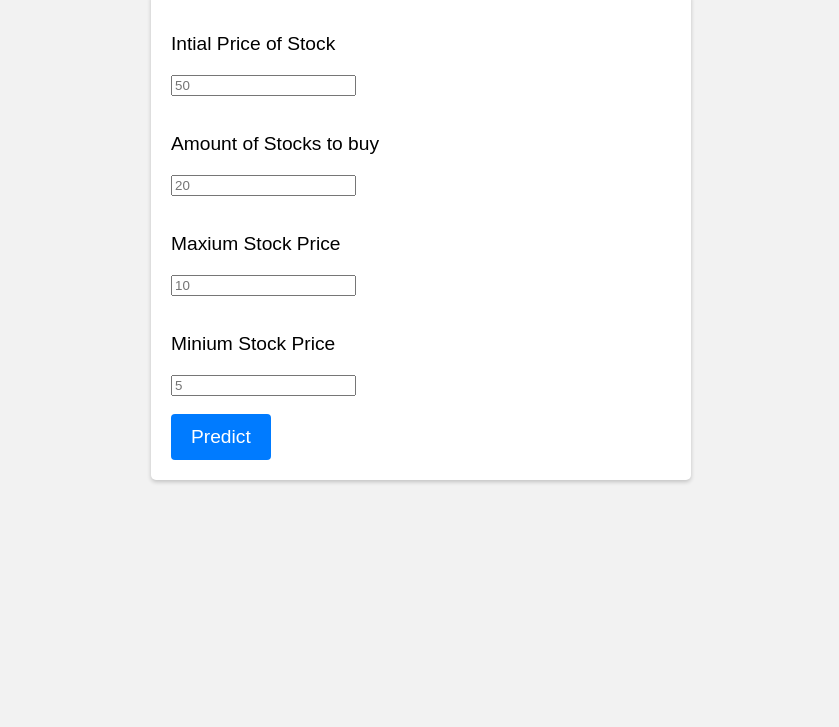
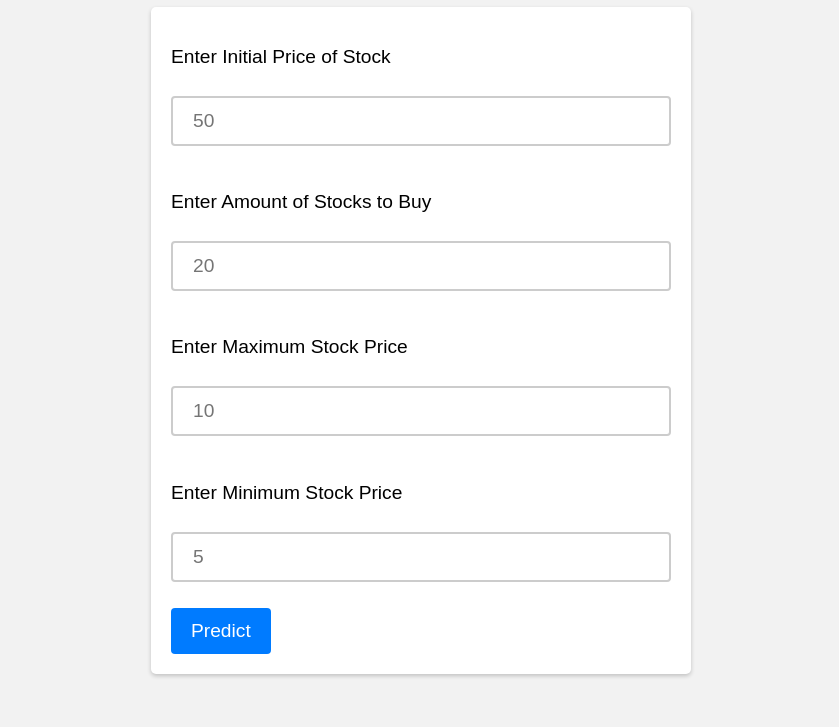
Before and after one commit to NUCES-ISB/i191660_i191669_NebulaZero_A2, a plain HTML site: page Input.html in a window 1280 px wide. Shown: the part 73-800 px from the top of the page, without its empty margins (219-1058 px from the left). Drawn offline with Linux system fonts and the light colour scheme.

Commit message:
Update Input.html

```diff
--- a/Input.html
+++ b/Input.html
@@ -1,27 +1,32 @@
+<!DOCTYPE html>
 <html>
   <head>
     <style>
       body {
-                font-family: Arial, sans-serif;
+        font-family: Arial, Helvetica, sans-serif;
         background-color: #f2f2f2;
       }
+
       h1 {
         text-align: center;
         color: #007bff;
       }
+
       p {
         font-size: 1.2em;
         margin-bottom: 20px;
       }
+
       form {
         margin: 0 auto;
         max-width: 500px;
         background-color: #fff;
         padding: 20px;
         border-radius: 5px;
-                box-shadow: 0 2px 4px rgba(0,0,0,0.2);
+        box-shadow: 0 2px 4px rgba(0, 0, 0, 0.2);
       }
-            input[type=text] {
+
+      input[type=text], input[type=number] {
         width: 100%;
         padding: 12px 20px;
         margin: 8px 0;
@@ -30,6 +35,7 @@
         border-radius: 4px;
         font-size: 1.2em;
       }
+
       input[type=submit] {
         background-color: #007bff;
         color: #fff;
@@ -39,28 +45,32 @@
         font-size: 1.2em;
         cursor: pointer;
       }
+
       input[type=submit]:hover {
         background-color: #0056b3;
       }
     </style>
   </head>
+
   <body>
     <h1>Welcome to the ZTL Closing Stock Price Prediction</h1>
 
     <form method="POST" action="/predict">
-            <p>Intial Price of Stock</p>
+      <p>Enter Initial Price of Stock</p>
       <input type="number" name="Open" placeholder="50">
       <br><br>
-            <p>Amount of Stocks to buy</p>
+
+      <p>Enter Amount of Stocks to Buy</p>
       <input type="number" name="Volume" placeholder="20">
       <br><br>
-            <p>Maxium Stock Price</p>
+
+      <p>Enter Maximum Stock Price</p>
       <input type="number" name="Max" placeholder="10">
       <br><br>
-            <p>Minium Stock Price</p>
+
+      <p>Enter Minimum Stock Price</p>
       <input type="number" name="Min" placeholder="5">
       <br><br>
-
 
       <input type="submit" value="Predict">
     </form>
```
Lines whose indentation alone changed are shown as unchanged.
